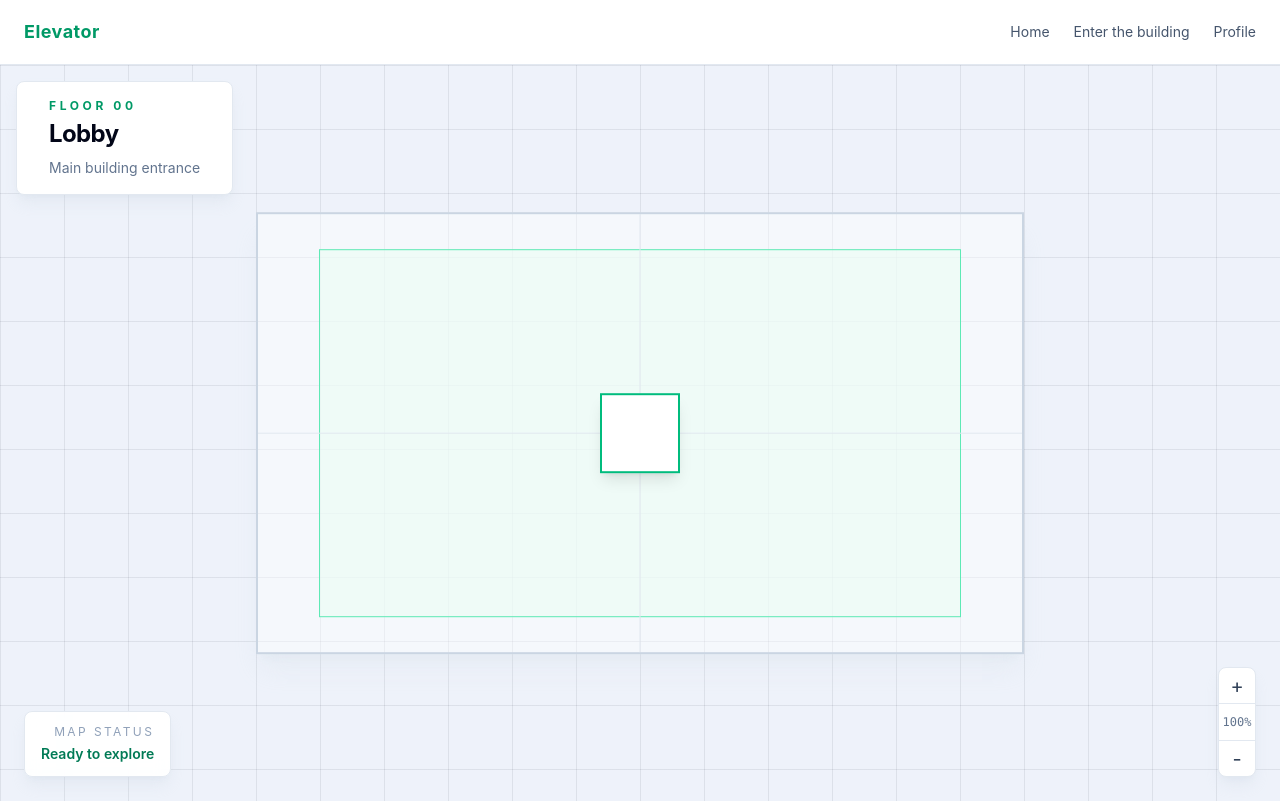
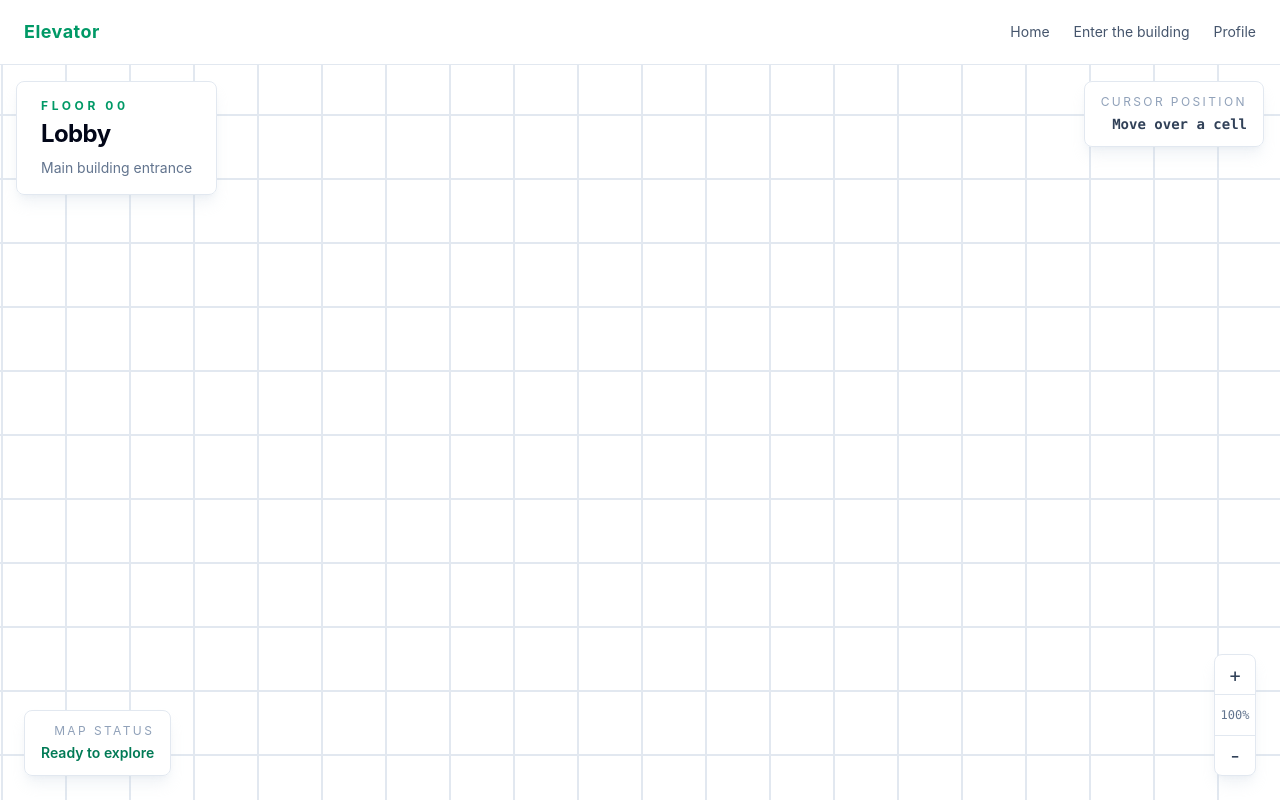
Before and after one commit to x90q/elevatorio, a Next.js app: page /world in a window 1280 px wide. Built offline with nearby package versions, Linux system fonts and the light colour scheme.

Commit message:
feat: add interactive world grid and zoom

```diff
--- a/src/app/world/page.tsx
+++ b/src/app/world/page.tsx
@@ -1,43 +1,13 @@
 import Navbar from "@/components/layout/Navbar";
+import WorldViewport from "@/components/world/WorldViewport";
 
 export default function WorldPage() {
     return (
-        <main className="min-h-screen bg-slate-100 text-slate-950">
-            <Navbar />
-
-            <section className="relative h-[calc(100dvh-4rem)] overflow-hidden bg-indigo-100/20">
-                <div className="absolute inset-0 bg-[linear-gradient(to_right,rgba(15,23,42,0.08)_1px,transparent_1px),linear-gradient(to_bottom,rgba(15,23,42,0.08)_1px,transparent_1px)] bg-[size:64px_64px]" />
-
-                <div className="flex flex-col gap-1 absolute left-4 top-4 z-10 border border-slate-200 bg-white /95 px-8 py-4 shadow-lg shadow-slate-300/30 backdrop-blur-sm rounded-lg">
-                    <p className="text-xs font-bold uppercase tracking-[0.3em] text-emerald-600">
-                        Floor 00
-                    </p>
-                    <h1 className="text-2xl font-bold tracking-tight">Lobby</h1>
-                    <p className="mt-1 text-sm text-slate-500">Main building entrance</p>
-                </div>
-
-                <div className="absolute left-1/2 top-1/2 h-3/5 w-3/5 -translate-x-1/2 -translate-y-1/2 border-2 border-slate-300 bg-white/40 shadow-xl shadow-slate-300/20">
-                    <div className="absolute inset-[8%] border border-emerald-300 bg-emerald-50/60" />
-                    <div className="absolute left-1/2 top-0 h-full w-px -translate-x-1/2 bg-slate-200" />
-                    <div className="absolute left-0 top-1/2 h-px w-full -translate-y-1/2 bg-slate-200" />
-                    <div className="absolute left-1/2 top-1/2 size-20 -translate-x-1/2 -translate-y-1/2 border-2 border-emerald-500 bg-white shadow-lg" />
-                </div>
-
-                <div className="rounded-lg absolute flex flex-col bottom-6 right-6 z-10 overflow-hidden border border-slate-200 bg-white shadow-lg shadow-slate-300/30">
-                    <button type="button" className="grid size-9 place-items-center border-b border-slate-200 text-xl text-slate-700 transition hover:bg-emerald-50 hover:text-emerald-700" aria-label="Zoom out">
-                        +
-                    </button>
-                    <span className="grid size-9 place-items-center font-mono text-xs text-slate-500">100%</span>
-                    <button type="button" className="grid size-9 place-items-center border-t border-slate-200 text-xl text-slate-700 transition hover:bg-emerald-50 hover:text-emerald-700" aria-label="Zoom in">
-                        -
-                    </button>
-                </div>
-
-                <div className="rounded-lg absolute bottom-6 left-6 z-10 border border-slate-200 bg-white/95 px-4 py-3 text-right shadow-lg shadow-slate-300/30 backdrop-blur-sm">
-                    <p className="text-xs uppercase tracking-[0.2em] text-slate-400">Map status</p>
-                    <p className="mt-1 text-sm font-semibold text-emerald-700">Ready to explore</p>
-                </div>
-            </section>
-        </main >
+        <main className="flex h-dvh flex-col overflow-hidden bg-slate-100 text-slate-950">
+            <div className="shrink-0">
+                <Navbar />
+            </div>
+            <WorldViewport />
+        </main>
     );
 }
--- /dev/null
+++ b/src/components/world/WorldViewport.tsx
@@ -0,0 +1,115 @@
+"use client";
+
+import { useState } from "react";
+
+const MIN_ZOOM = 0.5;
+const MAX_ZOOM = 2;
+const ZOOM_STEP = 0.1;
+const GRID_SIZE = 60;
+const CELL_SIZE = 64;
+
+function clampZoom(value: number) {
+    return Math.min(MAX_ZOOM, Math.max(MIN_ZOOM, value));
+}
+
+export default function WorldViewport() {
+    const [zoom, setZoom] = useState(1);
+    const [hoveredCell, setHoveredCell] = useState<{ row: number; column: number } | null>(null);
+
+    function changeZoom(amount: number) {
+        setZoom((currentZoom) => clampZoom(currentZoom + amount));
+    }
+
+    function handleWheel(event: React.WheelEvent<HTMLElement>) {
+        event.preventDefault();
+        const direction = event.deltaY < 0 ? ZOOM_STEP : -ZOOM_STEP;
+        changeZoom(direction);
+    }
+
+    return (
+        <section
+            className="relative min-h-0 flex-1 overscroll-none overflow-hidden bg-[#eef1ec]"
+            onWheel={handleWheel}
+        >
+            <div className="absolute inset-0 bg-[linear-gradient(to_right,rgba(15,23,42,0.08)_1px,transparent_1px),linear-gradient(to_bottom,rgba(15,23,42,0.08)_1px,transparent_1px)] bg-[size:64px_64px]" />
+
+            <div className="absolute left-4 top-4 z-10 flex flex-col gap-1 rounded-lg border border-slate-200 bg-white/95 px-6 py-4 shadow-lg shadow-slate-300/30 backdrop-blur-sm">
+                <p className="text-xs font-bold uppercase tracking-[0.3em] text-emerald-600">
+                    Floor 00
+                </p>
+                <h1 className="text-2xl font-bold tracking-tight">Lobby</h1>
+                <p className="mt-1 text-sm text-slate-500">Main building entrance</p>
+            </div>
+
+            <div className="absolute inset-0 overflow-hidden">
+                <div
+                    className="absolute left-1/2 top-1/2 grid border-2 border-slate-400 bg-white shadow-xl shadow-slate-300/40 transition-transform duration-200 ease-out"
+                    style={{
+                        width: GRID_SIZE * CELL_SIZE,
+                        height: GRID_SIZE * CELL_SIZE,
+                        gridTemplateColumns: `repeat(${GRID_SIZE}, ${CELL_SIZE}px)`,
+                        transform: `translate(-50%, -50%) scale(${zoom})`,
+                        transformOrigin: "center center",
+                        willChange: "transform",
+                    }}
+                >
+                    {Array.from({ length: GRID_SIZE * GRID_SIZE }, (_, index) => {
+                        const row = Math.floor(index / GRID_SIZE);
+                        const column = index % GRID_SIZE;
+                        const isHovered = hoveredCell?.row === row && hoveredCell.column === column;
+
+                        return (
+                            <button
+                                key={`${row}-${column}`}
+                                type="button"
+                                className={`size-16 border border-slate-200 transition-colors ${isHovered
+                                    ? "z-10 bg-emerald-300/80 ring-2 ring-emerald-600"
+                                    : "bg-white hover:bg-emerald-100"
+                                    }`}
+                                aria-label={`Cell ${column + 1}, ${row + 1}`}
+                                onMouseEnter={() => setHoveredCell({ row, column })}
+                                onMouseLeave={() => setHoveredCell(null)}
+                            />
+                        );
+                    })}
+                </div>
+            </div>
+
+            <div className="absolute right-4 top-4 z-10 rounded-lg border border-slate-200 bg-white/95 px-4 py-3 text-right shadow-lg shadow-slate-300/30 backdrop-blur-sm">
+                <p className="text-xs uppercase tracking-[0.2em] text-slate-400">Cursor position</p>
+                <p className="mt-1 font-mono text-sm font-semibold text-slate-700">
+                    {hoveredCell
+                        ? `X ${hoveredCell.column + 1} / Y ${hoveredCell.row + 1}`
+                        : "Move over a cell"}
+                </p>
+            </div>
+
+            <div className="absolute bottom-6 right-6 z-10 flex flex-col overflow-hidden rounded-lg border border-slate-200 bg-white shadow-lg shadow-slate-300/30">
+                <button
+                    type="button"
+                    className="grid size-10 place-items-center border-b border-slate-200 text-xl text-slate-700 transition hover:bg-emerald-50 hover:text-emerald-700"
+                    aria-label="Zoom out"
+                    onClick={() => changeZoom(ZOOM_STEP)}
+                >
+                    +
+                </button>
+                <span className="grid size-10 place-items-center font-mono text-xs text-slate-500">
+                    {Math.round(zoom * 100)}%
+                </span>
+                <button
+                    type="button"
+                    className="grid size-10 place-items-center border-t border-slate-200 text-xl text-slate-700 transition hover:bg-emerald-50 hover:text-emerald-700"
+                    aria-label="Zoom in"
+                    onClick={() => changeZoom(-ZOOM_STEP)}
+                >
+                    -
+                </button>
+            </div>
+
+            <div className="absolute bottom-6 left-6 z-10 rounded-lg border border-slate-200 bg-white/95 px-4 py-3 text-right shadow-lg shadow-slate-300/30 backdrop-blur-sm">
+                <p className="text-xs uppercase tracking-[0.2em] text-slate-400">Map status</p>
+                <p className="mt-1 text-sm font-semibold text-emerald-700">Ready to explore</p>
+            </div>
+        </section>
+    );
+}
```
